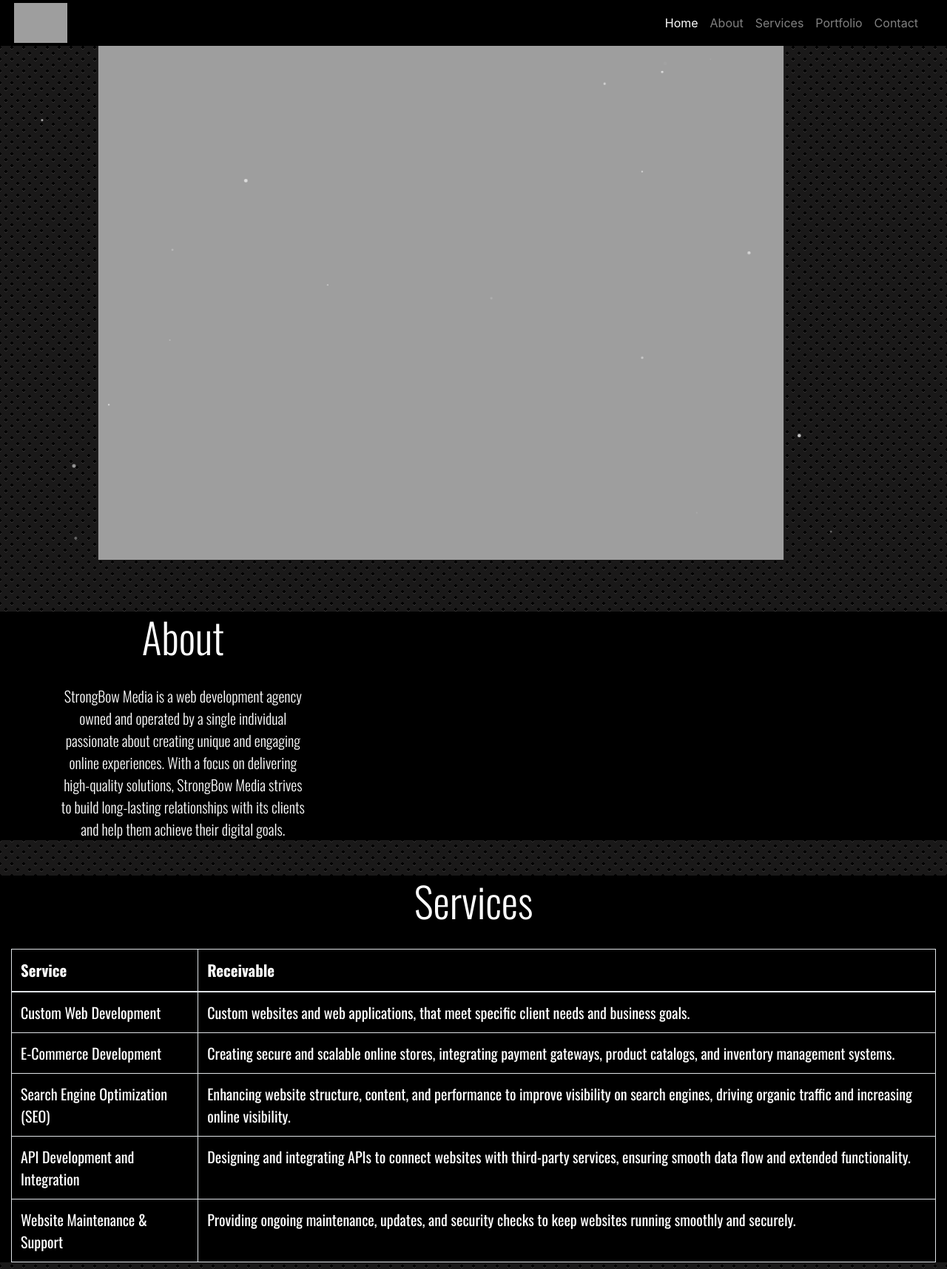
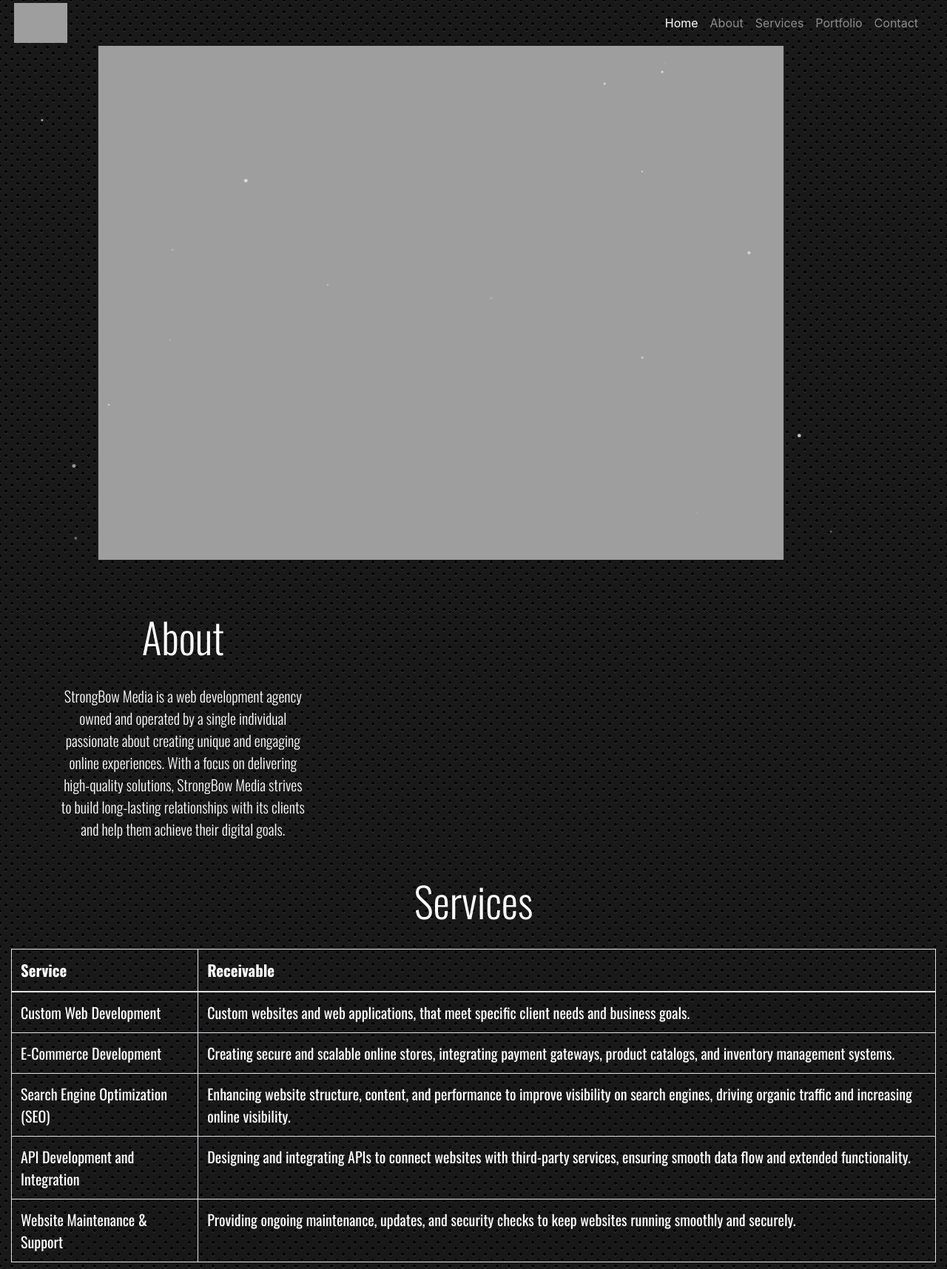
Before and after one commit to MichaelPoffenbarger/StrongBowMediaAgency, a PHP site: page / in a window 1280 px wide. Shown: the top 1716 px of the page at 74% size. Run offline with PHP 8.4, Linux system fonts and the light colour scheme; some web fonts are replaced; grey boxes are pictures that could not be loaded.

Commit message:
Add files via upload

```diff
--- a/styles1.css
+++ b/styles1.css
@@ -1,5 +1,11 @@
 .container-fluid {
-    background-color: black;
+    background:
+    radial-gradient(black 15%, transparent 16%) 0 0,
+    radial-gradient(black 15%, transparent 16%) 8px 8px,
+    radial-gradient(rgba(255,255,255,.1) 15%, transparent 20%) 0 1px,
+    radial-gradient(rgba(255, 255, 255, 0.1) 15%, transparent 20%) 8px 9px;
+    background-color:#1a1919;
+    background-size:16px 16px;
 
 }
 
@@ -59,6 +65,7 @@ td {
     height: 200px;
     margin-bottom: 1rem;
     perspective: 1000px; /* Remove this if you don't want the 3D effect */
+    border-radius: 10%;
   }
 
   /* This container is needed to position the front and back side */
@@ -87,14 +94,21 @@ td {
 
   /* Style the front side (fallback if image is missing) */
   .flip-card-front {
-    background-color: #bbb;
+    background-color: #3a3a3a;
     color: black;
+    border-radius: 10%;
+    border: 1px solid white;
+  }
+
+  .flip-card-front img{
+    border-radius: 10%;
   }
 
   /* Style the back side */
   .flip-card-back {
     background-color: rgb(5, 5, 5);
     color: white;
+    border-radius: 10%;
     transform: rotateY(180deg);
   }
 
```
